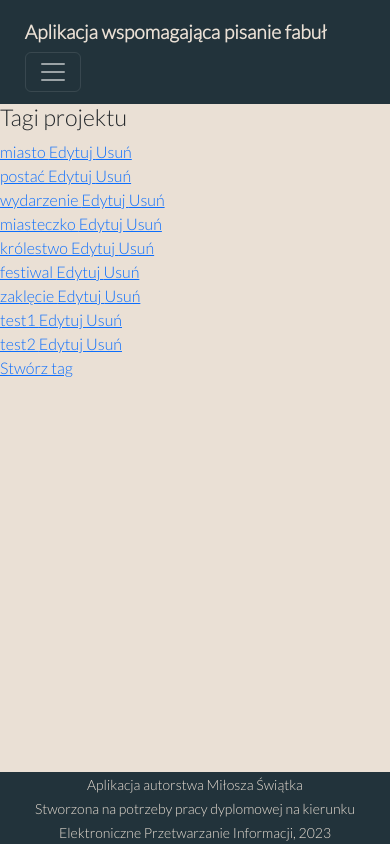
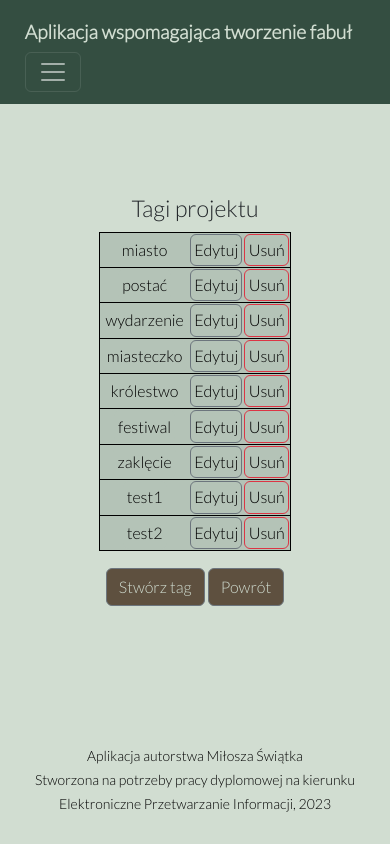
Before and after one commit to upcate/projekt_dyplomowy, a Django app: page /project/8/tags in a window 390 px wide. Run offline with Django 4.2, Linux system fonts and the light colour scheme; a user stored in the database is signed in; data comes from the database, SQL or seed files in the repository; both versions use the stored data as it was after the commit; some libraries are stand-ins or nearby versions.

Commit message:
last page to css left

```diff
--- a/static/base.css
+++ b/static/base.css
@@ -1,22 +1,68 @@
 @import url('https://fonts.googleapis.com/css2?family=Lato:wght@300&family=Poppins&display=swap');
 
 
+/*:root {*/
+/*    --black: #0a0908ff;*/
+/*    --gunmetal: #6E310E;*/
+/*    --almond: #F4F1E8;*/
+/*    --khaki: #c6ac8fff;*/
+/*    --walnut-brown: #5e503fff;*/
+/*}*/
+
 :root {
     --black: #0a0908ff;
-    --gunmetal: #22333bff;
-    --almond: #eae0d5ff;
+    --gunmetal: #344E41;
+    --almond: #D1DDD1;
     --khaki: #c6ac8fff;
     --walnut-brown: #5e503fff;
 }
 
+
 body {
     background-color: var(--almond);
-    margin-bottom: 15%;
     font-family: 'Lato', sans-serif;
+}
 
+.main-desc {
+    margin-top: -20vh;
+}
+
+.main-desc .main-text{
+    max-width: 40vw;
+    float: right;
+}
+
+.main-desc .main-image{
+    margin-top: -10vh;
+}
+
+.main-desc .main-image img{
+    margin-top: -10vh;
+    max-height: 67vh;
+}
+
+.main-text h1{
+     text-align: left;
+     font-size: 65px;
+     line-height: 55px;
+     color: var(--gunmetal);
+     font-weight: bold;
+     padding-bottom: 20px;
+     text-transform: uppercase;
+}
+
+.main-text p{
+    text-align: left;
+     padding: 0;
+     font-size: 20px;
+     line-height: 25px;
+     color: var(--gunmetal);
+     font-weight: 400;
+     padding-bottom: 50px;
 }
 
 .navbar {
+    background-color: var(--gunmetal);
     display: flex;
     align-items: center;
     justify-content: space-between;
@@ -28,6 +74,14 @@ body {
     color: var(--almond);
     font-weight: bold;
     font-size: 1.2rem;
+}
+
+.dropdown-item {
+    color: var(--almond);
+}
+
+.nav-link {
+    color: var(--almond);
 }
 
 .navbar-nav {
@@ -42,15 +96,43 @@ body {
 }
 
 footer {
-    position: fixed;
+    top: auto;
     bottom: 0;
     width: 100%;
-    height: auto;
+    position: fixed;
+}
+
+footer small {
+    color: black;
 }
 
 .big-div {
     margin-top: 23vh;
     width: auto;
+}
+
+.list-center{
+    display: flex;
+    flex-direction: column;
+    justify-content: center;
+    align-items: center;
+    height: 70vh;
+}
+
+.list-center table{
+     margin-bottom: 2vh;
+}
+
+.list-center td a{
+    text-decoration: none;
+    color: black;
+    padding: 0.2rem;
+    font-family: 'Lato', sans-serif;
+    font-size: 1rem;
+}
+
+.tr-border {
+    border: 1px solid black;
 }
 
 .main-desc {
@@ -82,7 +164,7 @@ footer {
 }
 
 .custom-list-button {
-    background-color: var(--khaki);
+    background-color: #B4C3B7;
     color: var(--almond);
 
 }
@@ -121,3 +203,18 @@ footer {
 .checkbox-font {
     font-size: 1.2rem;
 }
+
+@media only screen and (max-width: 1024px) {
+  .main-desc img {
+    display: none;
+  }
+
+  .main-desc .main-text{
+    max-width: 50vw;
+    float: left;
+  }
+
+  footer {
+      position: sticky;
+  }
+}
--- a/templates/base.html
+++ b/templates/base.html
@@ -5,14 +5,17 @@
         <head>
             <title> Aplikacja wspomagająca pisanie fabuł </title>
             <link href="https://cdn.jsdelivr.net/npm/bootstrap@5.2.3/dist/css/bootstrap.min.css" rel="stylesheet" integrity="sha384-rbsA2VBKQhggwzxH7pPCaAqO46MgnOM80zW1RWuH61DGLwZJEdK2Kadq2F9CUG65" crossorigin="anonymous">
+            <link rel="stylesheet" href="https://use.fontawesome.com/releases/v5.11.2/css/all.css">
             <link rel="stylesheet" href="{% static 'base.css' %}">
         </head>
 
         <body>
+            <div class="main-container">
+                <header>
                 {% block navbar %}
-                <nav class="navbar navbar-expand-lg navbar-dark" style="background-color: var(--gunmetal)">
+                    <nav class="navbar navbar-expand-lg navbar-dark">
                         <div class="container-fluid">
-                        <a class="navbar-brand" style="color: var(--almond)"> Aplikacja wspomagająca pisanie fabuł </a>
+                            <a class="navbar-brand"> Aplikacja wspomagająca tworzenie fabuł </a>
                             <button class="navbar-toggler" type="button" data-bs-toggle="collapse" data-bs-target="#navbarSupportedContent" aria-controls="navbarSupportedContent" aria-expanded="false" aria-label="Toggle navigation" style="color: var(--almond)">
                                 <span class="navbar-toggler-icon"></span>
                             </button>
@@ -20,17 +23,17 @@
                                 <div class="collapse navbar-collapse" id="navbarSupportedContent">
                                     <ul class="navbar-nav me-auto mb-2 mb-lg-0">
                                         <li class="nav-item">
-                                        <a class="nav-link active" style="color: var(--almond)" href="{% url 'main' %}"> Strona główna </a>
+                                            <a class="nav-link active" href="{% url 'main' %}"> Strona główna </a>
                                         </li>
                                         <li class="nav-item">
-                                        <a class="nav-link active" style="color: var(--almond)" href="{% url 'project_list' %}"> Projekty </a>
+                                            <a class="nav-link active" href="{% url 'project_list' %}"> Projekty </a>
                                         </li>
                                         {% if project %}
                                             <li class="nav-item dropdown">
                                                 <a class="nav-link dropdown-toggle" href="" role="button" data-bs-toggle="dropdown" aria-expanded="false" style="color: var(--almond)"> {{ project }} </a>
                                                 <ul class="dropdown-menu" style="background-color: var(--gunmetal)">
                                                     <li>
-                                                    <a class="dropdown-item" href="{% url 'view_project' project_pk=project.id %}" style="color: var(--almond)"> Wyświetl projekt </a>
+                                                        <a class="dropdown-item" href="{% url 'view_project' project_pk=project.id %}" > Wyświetl projekt </a>
                                                     </li>
                                                     <li>
                                                         <a class="dropdown-item" href="{% url 'main_file_list' project_pk=project.id %}" style="color: var(--almond)"> Fabuła </a>
@@ -48,10 +51,10 @@
                                             </li>
                                         {% endif %}
                                         <li>
-                                        <a class="nav-link active username" style="color: var(--almond)" href="{% url 'account_view' %}"> {{ user.username }} </a>
+                                            <a class="nav-link active username" href="{% url 'account_view' %}"> {{ user.username }} </a>
                                         </li>
                                         <li class="nav-item">
-                                        <a class="nav-link active" style="color: var(--almond)" href="{% url 'logout' %}"> Wyloguj się </a>
+                                            <a class="nav-link active" href="{% url 'logout' %}"> Wyloguj się </a>
                                         </li>
                                     </ul>
                                 </div>
@@ -59,13 +62,13 @@
                                 <div class="collapse navbar-collapse align-right" id="navbarSupportedContent">
                                     <ul class="navbar-nav me-auto mb-2 mb-lg-0">
                                         <li class="nav-item">
-                                        <a class="nav-link active" style="color: var(--almond)" href="{% url 'main' %}"> Strona główna </a>
+                                            <a class="nav-link active" href="{% url 'main' %}"> Strona główna </a>
                                         </li>
                                         <li class="nav-item">
-                                        <a class="nav-link active" style="color: var(--almond)" href="{% url 'register' %}"> Zarejestruj się </a>
+                                            <a class="nav-link active" href="{% url 'register' %}"> Zarejestruj się </a>
                                         </li>
                                         <li class="nav-item">
-                                        <a class="nav-link active" style="color: var(--almond)" href="{% url 'login' %}"> Zaloguj się </a>
+                                            <a class="nav-link active" href="{% url 'login' %}"> Zaloguj się </a>
                                         </li>
                                     </ul>
                                 </div>
@@ -73,15 +76,20 @@
                         </div>
                     </nav>
                 {% endblock %}
+                </header>
+
             <script src="https://cdn.jsdelivr.net/npm/bootstrap@5.2.3/dist/js/bootstrap.bundle.min.js" integrity="sha384-kenU1KFdBIe4zVF0s0G1M5b4hcpxyD9F7jL+jjXkk+Q2h455rYXK/7HAuoJl+0I4" crossorigin="anonymous"></script>
             <script src="https://kit.fontawesome.com/05a09beaf0.js" crossorigin="anonymous"></script>
-
+            <main>
             {% block content %}{% endblock %}
-        </body>
-        <footer class="mt-5" style="background-color: var(--gunmetal)">
-            <div class="container text-light text-center">
-                <small style="color: var(--almond)"> Aplikacja autorstwa Miłosza Świątka </small> <br>
-                <small style="color: var(--almond)"> Stworzona na potrzeby pracy dyplomowej na kierunku Elektroniczne Przetwarzanie Informacji, 2023 </small>
+            </main>
+            <footer class="mt-5">
+                <div class="container text-dark text-center ">
+                    <small> Aplikacja autorstwa Miłosza Świątka </small> <br>
+                    <small> Stworzona na potrzeby pracy dyplomowej na kierunku Elektroniczne Przetwarzanie Informacji, 2023 </small>
                 </div>
             </footer>
+            </div>
+        </body>
+
     </html>
--- a/templates/project_structure/object/object_delete.html
+++ b/templates/project_structure/object/object_delete.html
@@ -7,7 +7,7 @@
             <h3> Czy usuńąć obiekt {{ object.object_name }}? </h3>
             <div class="delete-button">
                 <input type="submit" value="Usuń" class="btn btn-danger custom-from-button">
-                <a href="{% url 'object_list' project_pk=project.id %}" class="btn btn-secondary custom-from-button"> Anuluj </a>
+                <a href="{% url 'object_view' project_pk=project.id object_pk=object.id %}" class="btn btn-secondary custom-from-button"> Anuluj </a>
             </div>
         </form>
     </div>
--- a/templates/project_structure/project_create.html
+++ b/templates/project_structure/project_create.html
@@ -12,7 +12,7 @@
                 </div>
             </div>
             <div class="log-submit">
-                <input type="submit" value="Stwóz projekt" class="btn btn-secondary custom-from-button">
+                <input type="submit" value="Stwórz projekt" class="btn btn-secondary custom-from-button">
             </div>
             {% if form.non_field_errors %}
                 Błędy:
--- a/templates/project_structure/tags/tag_list.html
+++ b/templates/project_structure/tags/tag_list.html
@@ -2,18 +2,30 @@
 
 
 {% block content %}
-<h3> Tagi projektu </h3>
-
-{% if tags|length == 0 %}
-    Ten projekt nie ma jeszcze żadnych tagów. <br>
-    <a href="{% url 'tag_create' project_pk=project.id %}"> Stwórz pierwszy tag </a> <br>
-    <a href="{% url 'view_project' project_pk=project.id %}"> Powrót </a>
-{% else %}
-    {% for tag in tags %}
-        <a href="{% url 'objects_by_tag' project_pk=project.id tag_pk=tag.id %}"> {{ tag }} </a>
-        <a href="{% url 'tag_update' project_pk=project.id tag_pk=tag.id %}"> Edytuj </a>
-        <a href="{% url 'tag_delete' project_pk=project.id tag_pk=tag.id %}"> Usuń </a> <br>
-    {% endfor %}
-    <a href="{% url 'tag_create' project_pk=project.id %}"> Stwórz tag </a> <br>
-{% endif %}
+    {% if tags|length == 0 %}
+        <div class="container display-info text-center big-div">
+            <h3> Ten projekt nie ma jeszcze żadnych tagów. </h3>
+            <a href="{% url 'tag_create' project_pk=project.id %}" class="btn btn-secondary custom-from-button"> Stwórz pierwszy tag </a>
+            <a href="{% url 'view_project' project_pk=project.id %}" class="btn btn-secondary custom-from-button"> Powrót </a>
+        </div>
+    {% else %}
+        <div class="list-center text-center">
+            <table>
+                <th colspan="3"> <h3> Tagi projektu </h3> </th>
+                {% for tag in tags %}
+                    <tr class="custom-list-button tr-border">
+                        <td> <a class="btn custom-list-button" href="{% url 'objects_by_tag' project_pk=project.id tag_pk=tag.id %}">
+                            {{ tag }} </a>
+                        </td>
+                        <td> <a class="btn btn-secondary custom-list-button" href="{% url 'tag_update' project_pk=project.id tag_pk=tag.id %}"> Edytuj </a> </td>
+                        <td> <a class="btn btn-danger custom-list-button" href="{% url 'tag_delete' project_pk=project.id tag_pk=tag.id %}"> Usuń </a> </td>
+                    </tr>
+                {% endfor %}
+            </table>
+            <div>
+                <a href="{% url 'tag_create' project_pk=project.id %}" class="btn btn-secondary custom-from-button"> Stwórz tag </a>
+                <a href="{% url 'view_project' project_pk=project.id %}" class="btn btn-secondary custom-from-button"> Powrót </a>
+            </div>
+        </div>
+    {% endif %}
 {% endblock %}
```
Also changed, not shown: templates/main_structure/main.html (+8 -1 lines), templates/project_structure/files/file_list.html (+16 -12 lines), templates/project_structure/main_files/main_file_list.html (+16 -12 lines), templates/project_structure/object/object_list.html (+19 -10 lines), templates/project_structure/object/objects_by_tag.html (+15 -10 lines), templates/project_structure/project_list.html (+8 -16 lines), db.sqlite3, static/images/man_read.png (added). Lines whose indentation alone changed are shown as unchanged.
